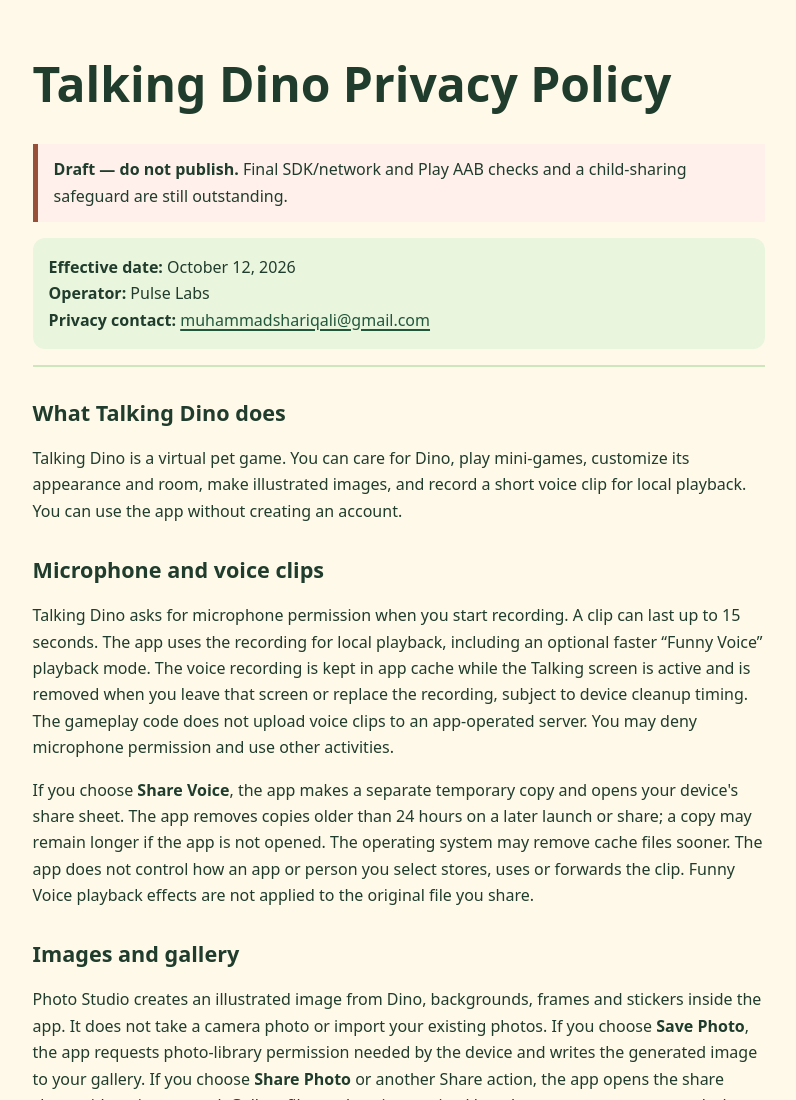
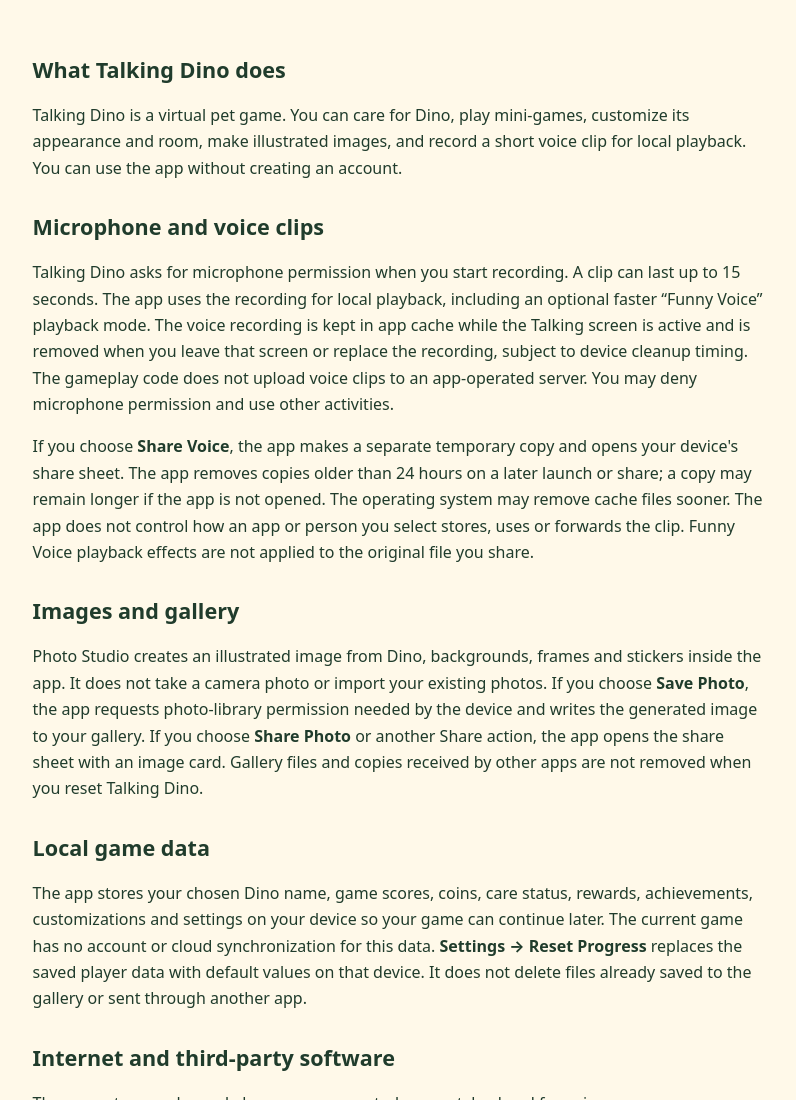
Before and after one commit to shariq619/talking-dino-privacy, a plain HTML site: page index.html in a window 1280 px wide. Shown: the top 1100 px of the page, without its empty margins (241-1037 px from the left). Drawn offline with Linux system fonts and the light colour scheme.

Commit message:
Remove header from privacy policy page
Removed header section containing privacy policy details.

```diff
--- a/index.html
+++ b/index.html
@@ -26,11 +26,6 @@
 <body>
   <a class="skip" href="#main">Skip to privacy policy</a>
   <main id="main">
-    <header>
-      <h1>Talking Dino Privacy Policy</h1>
-      <p class="draft" role="status"><strong>Draft — do not publish.</strong> Final SDK/network and Play AAB checks and a child-sharing safeguard are still outstanding.</p>
-      <p class="meta"><strong>Effective date:</strong> October 12, 2026<br><strong>Operator:</strong> Pulse Labs<br><strong>Privacy contact:</strong> <a href="mailto:muhammadshariqali@gmail.com">muhammadshariqali@gmail.com</a></p>
-    </header>
     <section aria-labelledby="about"><h2 id="about">What Talking Dino does</h2><p>Talking Dino is a virtual pet game. You can care for Dino, play mini-games, customize its appearance and room, make illustrated images, and record a short voice clip for local playback. You can use the app without creating an account.</p></section>
     <section aria-labelledby="voice"><h2 id="voice">Microphone and voice clips</h2><p>Talking Dino asks for microphone permission when you start recording. A clip can last up to 15 seconds. The app uses the recording for local playback, including an optional faster “Funny Voice” playback mode. The voice recording is kept in app cache while the Talking screen is active and is removed when you leave that screen or replace the recording, subject to device cleanup timing. The gameplay code does not upload voice clips to an app-operated server. You may deny microphone permission and use other activities.</p><p>If you choose <strong>Share Voice</strong>, the app makes a separate temporary copy and opens your device's share sheet. The app removes copies older than 24 hours on a later launch or share; a copy may remain longer if the app is not opened. The operating system may remove cache files sooner. The app does not control how an app or person you select stores, uses or forwards the clip. Funny Voice playback effects are not applied to the original file you share.</p></section>
     <section aria-labelledby="images"><h2 id="images">Images and gallery</h2><p>Photo Studio creates an illustrated image from Dino, backgrounds, frames and stickers inside the app. It does not take a camera photo or import your existing photos. If you choose <strong>Save Photo</strong>, the app requests photo-library permission needed by the device and writes the generated image to your gallery. If you choose <strong>Share Photo</strong> or another Share action, the app opens the share sheet with an image card. Gallery files and copies received by other apps are not removed when you reset Talking Dino.</p></section>
```
